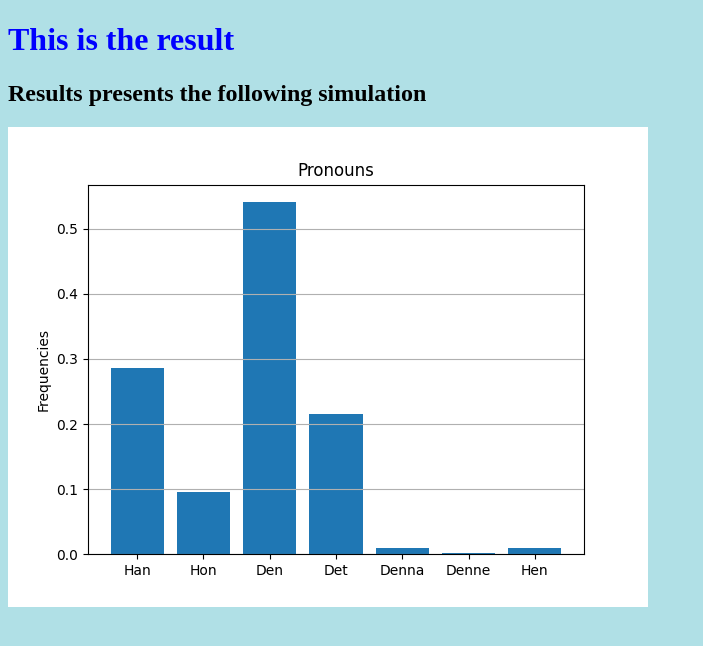
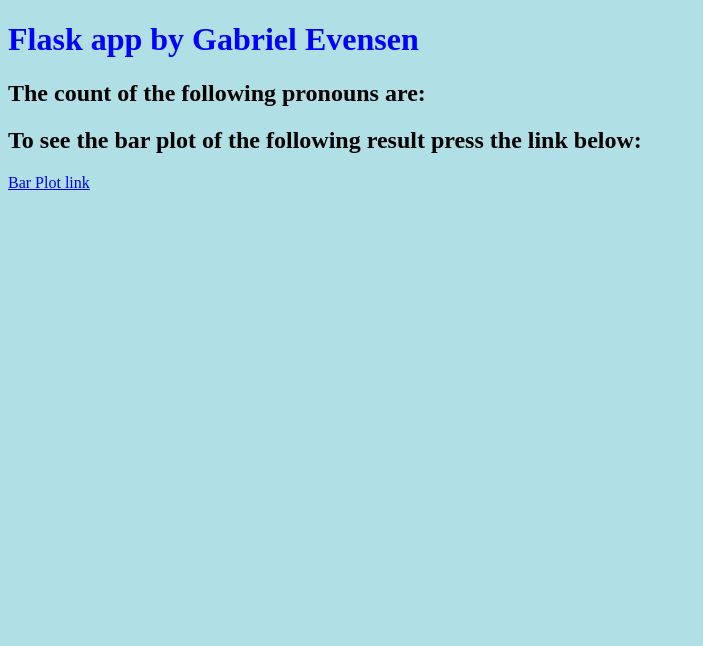
Before and after one commit to gabrielevensen/ACC_CA2, a Flask app: template Flask/templates/test.html in a window 1280 px wide. Shown: the top 646 px of the page, without its empty margins (0-703 px from the left). Run offline with Flask 2, Linux system fonts and the light colour scheme; the template is opened without the code that fills it, so the values that code supplies are empty; parts of the project's set-up code (start-up, migrations or seed data) failed here and were passed over.

Commit message:
final test version

```diff
--- a/celery_app.py
+++ b/Flask/celery_app.py
@@ -1,5 +1,5 @@
 from celery import Celery
-from flask import Flask, jsonify
+from flask import Flask, render_template
 import json
 import os
 import timeit
@@ -44,7 +44,15 @@ celery = make_celery(app)
 def process():
     result = word_counter.delay()
     # time.sleep(10)
-    return result.get()
+    res = result.get()
+    return render_template('test.html', results=res)
+
+@app.route('/start_count/bar_plot')
+def process():
+    result = word_counter.delay()
+    # time.sleep(10)
+    res = result.get()
+    return render_template('barplot.html')
 
 
 # -------- *1* Present result in Flask -------- #
--- a/Flask/templates/test.html
+++ b/Flask/templates/test.html
@@ -6,9 +6,10 @@
     <link rel="stylesheet" href="{{ url_for('static', filename='style.css') }}">
 </head>
 <body>
-    <h1>This is the result</h1>
-    <h2>Results presents the following simulation {{sim_spec}}</h2>
+    <h1>Flask app by Gabriel Evensen</h1>
+    <h2>The count of the following pronouns are:</h2>
     <p>{{results}}</p>
-    <img src="Figure_1.png">
+    <h2>To see the bar plot of the following result press the link below:</h2>
+    <a href="/start_count/bar_plot">Bar Plot link</a>
 </body>
 </html>
--- a/Flask/web.py
+++ b/Flask/web.py
@@ -9,7 +9,7 @@ def simulation(id):
     lift = [10, 20, 30, 40, 50, 60, 70, 80, 90, 100]
     drag = ['high', 'low', 'medium', 'small', 'high', 'low', 'medium', 'high', 'small', 'small']
     result = dict(zip(lift, drag))
-    return render_template('test.html', sim_spec=id, results=result.get())
+    return render_template('test.html', sim_spec=id, results=result)
 
 # -------- *1* Run Tweet Counter in Flask -------- #
 @app.route('/start_count')
```
Also changed, not shown: Flask/templates/barplot.html (added, +10 -0 lines).
